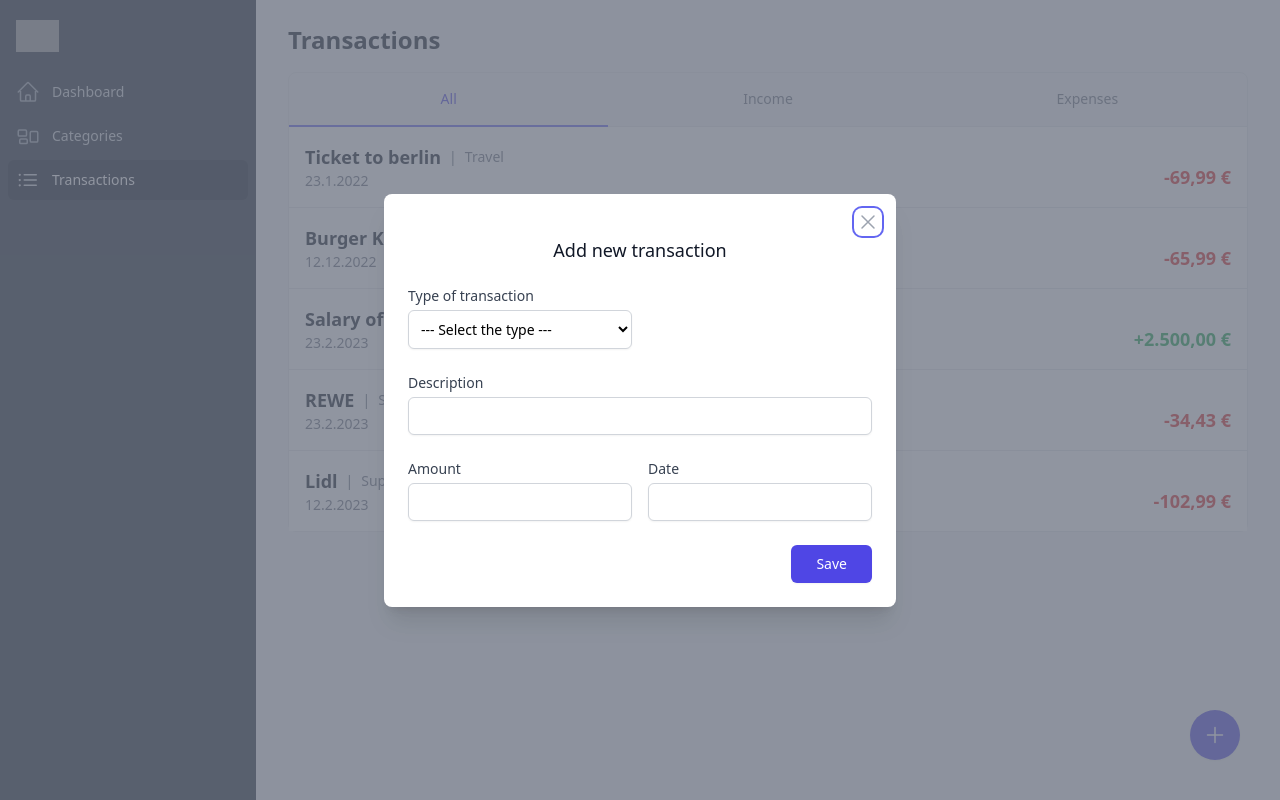
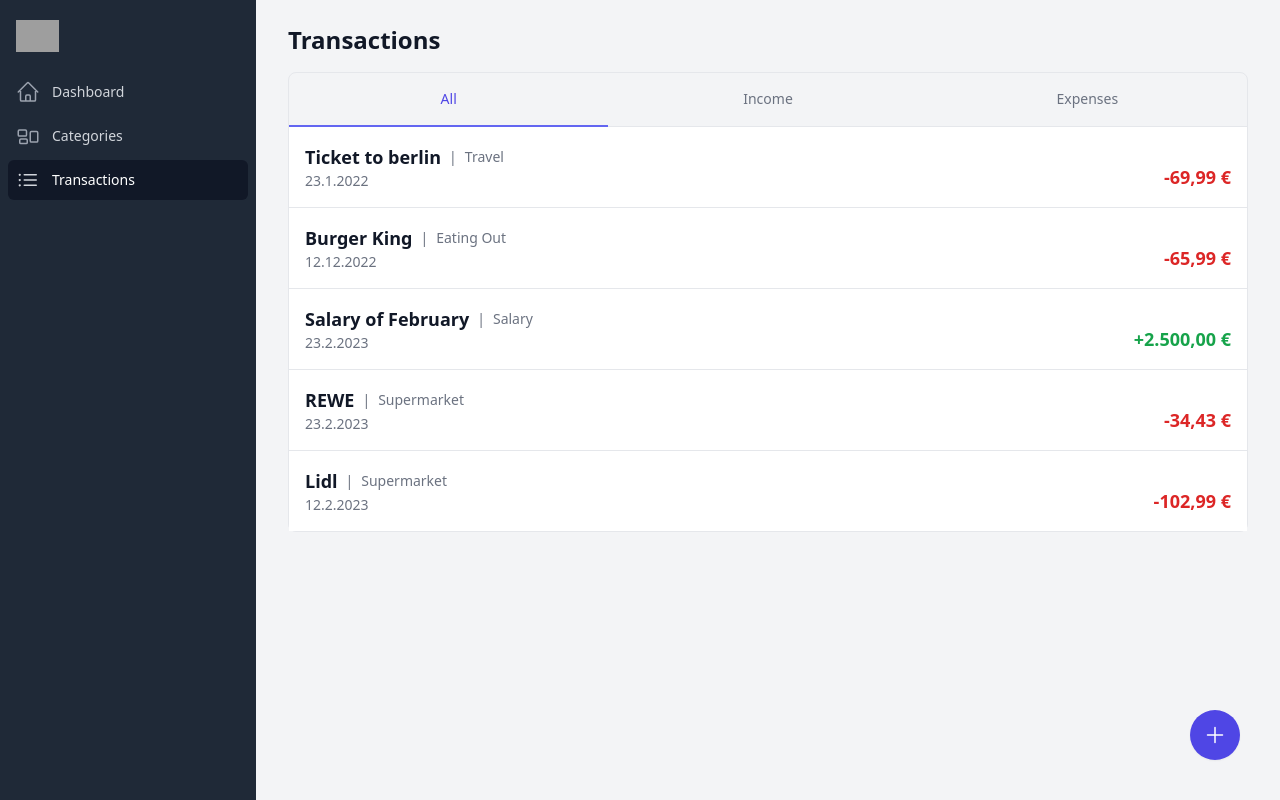
Before and after one commit to tatasadi/react-money-manager, a React (Vite) app: page /transactions/all in a window 1280 px wide. Built offline with nearby package versions, Linux system fonts and the light colour scheme; grey boxes are pictures that could not be loaded.

Commit message:
open transaction modal

```diff
--- a/src/components/transactions/CreateTransactionModal.tsx
+++ b/src/components/transactions/CreateTransactionModal.tsx
@@ -6,11 +6,13 @@ import { RootState } from "../../redux/store";
 import { CategoryType } from "../../models/CategoryType";
 import { FormStatusType } from "../../models/FormStatusType";
 import { classNames } from "../../utils";
-import { createTransaction } from "../../redux/transactionsSlice";
+import { createTransaction, openModal } from "../../redux/transactionsSlice";
 
 export default function CreateTransactionModal() {
+  const transactionsState = useSelector(
+    (state: RootState) => state.transactions
+  );
   const dispatch = useDispatch();
-  const [open, setOpen] = useState(true);
   const [formState, setFormState] = useState({
     type: "",
     categoryIncome: "",
@@ -99,15 +101,19 @@ export default function CreateTransactionModal() {
         })
       );
       setStatus(FormStatusType.Completed);
-      setOpen(false);
+      dispatch(openModal(false));
     } else {
       setStatus(FormStatusType.Submitted);
     }
   }
 
   return (
-    <Transition.Root show={open} as={Fragment}>
-      <Dialog as="div" className="relative z-10" onClose={setOpen}>
+    <Transition.Root show={transactionsState.modalOpen} as={Fragment}>
+      <Dialog
+        as="div"
+        className="relative z-10"
+        onClose={(e) => dispatch(openModal(e))}
+      >
         <Transition.Child
           as={Fragment}
           enter="ease-out duration-300"
@@ -137,7 +143,7 @@ export default function CreateTransactionModal() {
                     <button
                       type="button"
                       className="rounded-md bg-white text-gray-400 hover:text-gray-500 focus:outline-none focus:ring-2 focus:ring-indigo-500 focus:ring-offset-2"
-                      onClick={() => setOpen(false)}
+                      onClick={() => dispatch(openModal(false))}
                     >
                       <span className="sr-only">Close</span>
                       <XMarkIcon className="h-6 w-6" aria-hidden="true" />
@@ -295,6 +301,7 @@ export default function CreateTransactionModal() {
                               )}
                             </div>
                           </div>
+                          {/* FIXME: Amount accept just whole numbers! */}
                           <div className="sm:col-span-3">
                             <label
                               htmlFor="amount"
--- a/src/components/transactions/Transactions.tsx
+++ b/src/components/transactions/Transactions.tsx
@@ -5,6 +5,7 @@ import { updateSelectedTab } from "../../redux/transactionsSlice";
 import Tabs from "../Tabs";
 import { PlusIcon } from "@heroicons/react/24/outline";
 import CreateTransactionModal from "./CreateTransactionModal";
+import { openModal } from "../../redux/transactionsSlice";
 
 const tabs = [
   { name: "All", href: "all" },
@@ -39,7 +40,7 @@ export default function Transactions() {
       <button
         type="button"
         className="inline-flex items-center rounded-full border border-transparent bg-indigo-600 p-3 text-white shadow-sm hover:bg-indigo-700 focus:outline-none focus:ring-2 focus:ring-indigo-500 focus:ring-offset-2 absolute bottom-10 right-10 z-10"
-        onClick={openCreateTransactionModal}
+        onClick={() => dispatch(openModal(true))}
       >
         <PlusIcon className="h-6 w-6" aria-hidden="true" />
       </button>
--- a/src/models/TransactionsState.ts
+++ b/src/models/TransactionsState.ts
@@ -2,5 +2,6 @@ import { Transaction } from "./Transaction";
 
 export interface TransactionsState {
   selectedTab: string;
+  modalOpen: boolean;
   transactions: Transaction[];
 }
--- a/src/redux/initialState.ts
+++ b/src/redux/initialState.ts
@@ -80,6 +80,7 @@ export const modalInitialState: ModalState = {
 
 export const transactionsInitialState: TransactionsState = {
   selectedTab: "all",
+  modalOpen: false,
   transactions: [
     {
       id: "8808a818-c62f-49b4-a33a-9c7b68290e80",
--- a/src/redux/transactionsSlice.ts
+++ b/src/redux/transactionsSlice.ts
@@ -23,6 +23,9 @@ export const transactionsSlice = createSlice({
     updateSelectedTab: (state, action: PayloadAction<string>) => {
       state.selectedTab = action.payload;
     },
+    openModal: (state, action: PayloadAction<boolean>) => {
+      state.modalOpen = action.payload;
+    },
     createTransaction: (state, action: PayloadAction<Transaction>) => {
       state.transactions = [
         ...state.transactions,
@@ -32,7 +35,7 @@ export const transactionsSlice = createSlice({
   },
 });
 
-export const { updateSelectedTab, createTransaction } =
+export const { updateSelectedTab, createTransaction, openModal } =
   transactionsSlice.actions;
 
 export default transactionsSlice.reducer;
```
